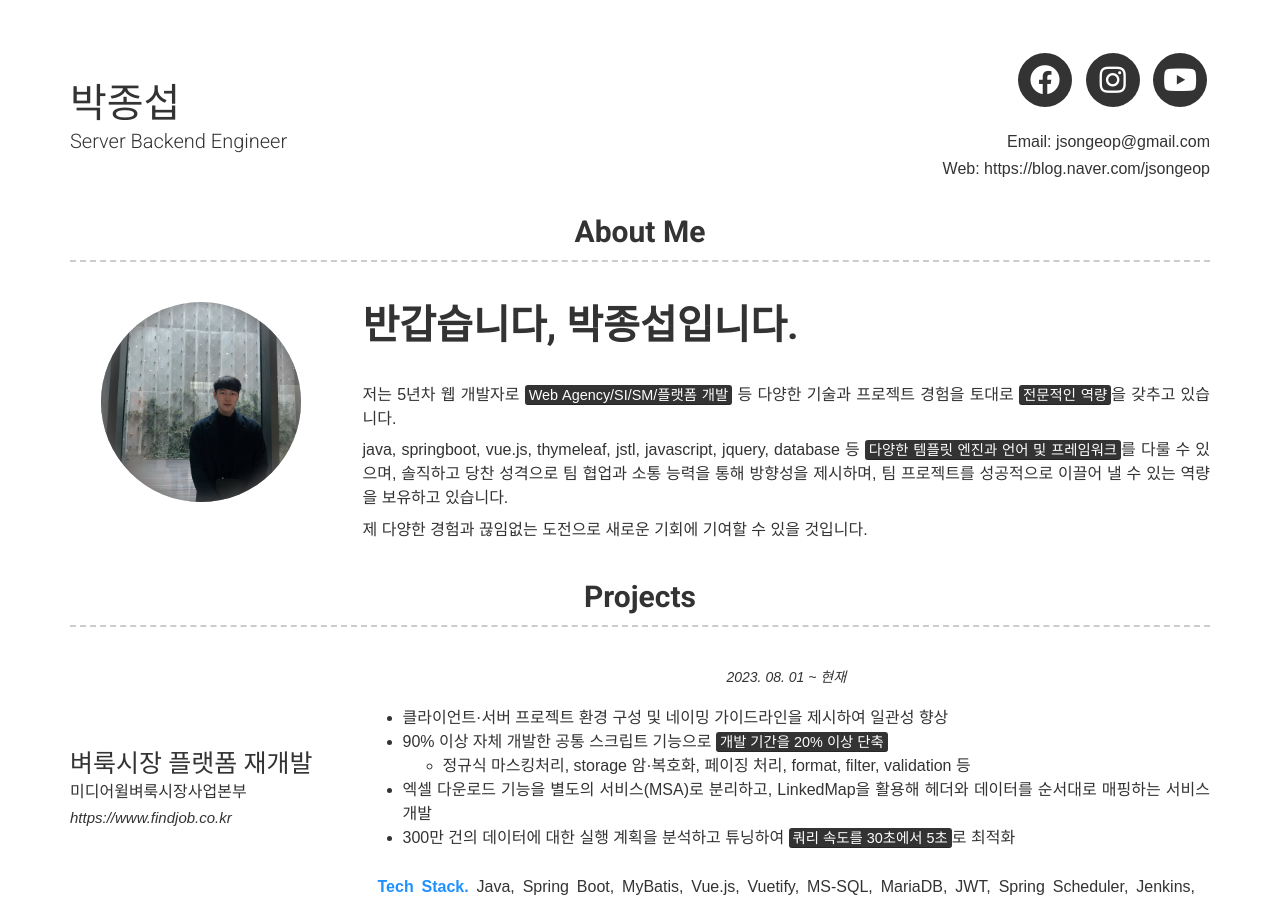
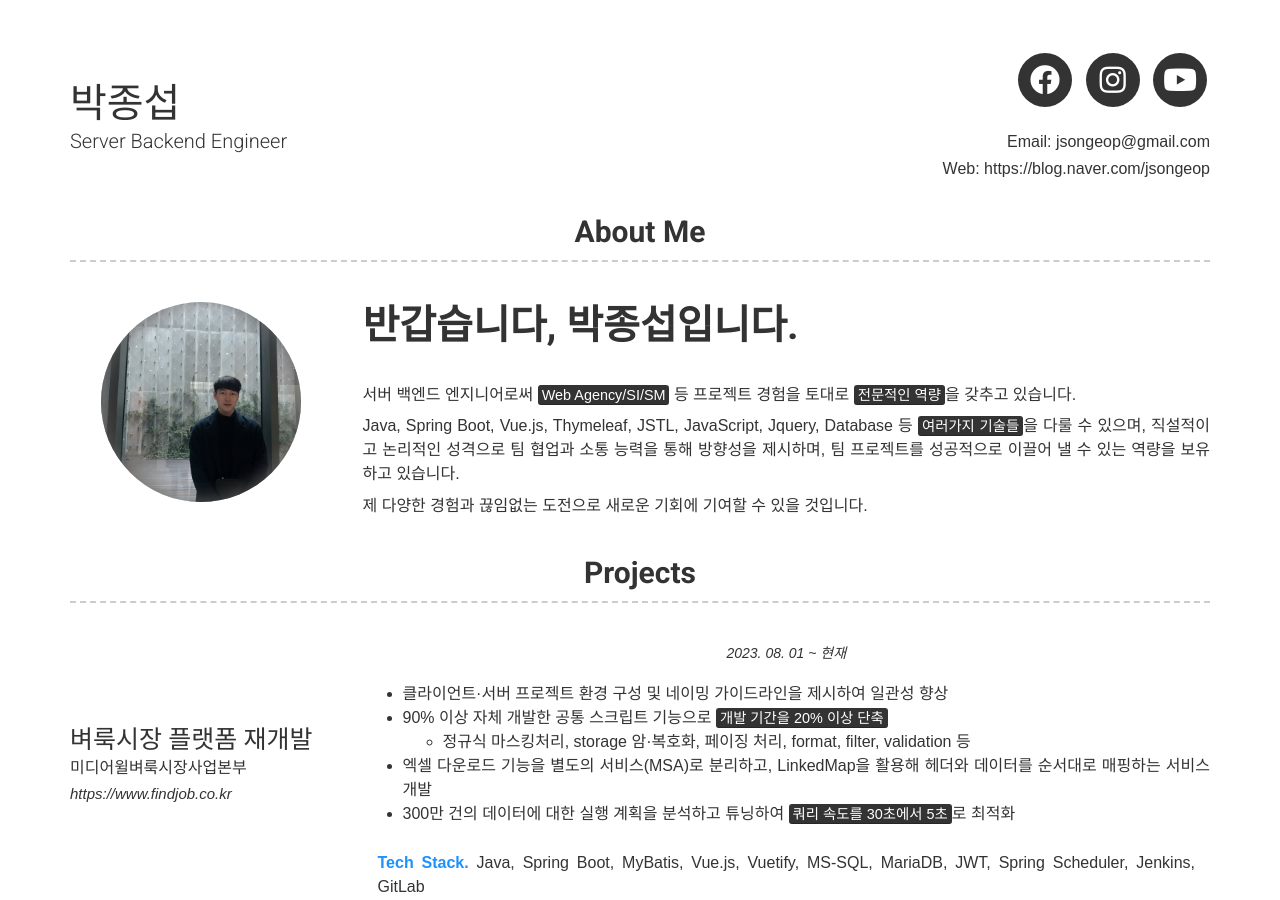
Before and after one commit to jongseop-park/jongseop-park.github.io, a Jekyll site: the page built from index.md, in a window 1280 px wide and 900 px high. Built offline with Jekyll 4.4.1, drawn with Linux system fonts in a browser that asks for light colours; nearby versions of some CDN libraries; some web fonts are replaced.

Commit message:
Update _config.yml

```diff
--- a/_config.yml
+++ b/_config.yml
@@ -53,10 +53,10 @@ about_profile_image: images/profile.jpg
 about_content: | # this will include new lines to allow paragraphs
   <h1><b>반갑습니다, 박종섭입니다.</b></h1><br/>
 
-  저는 5년차 웹 개발자로 <mark>Web Agency/SI/SM/플랫폼 개발</mark> 등 다양한 기술과 프로젝트 경험을 토대로 <mark>전문적인 역량</mark>을 갖추고 있습니다.<br/>
+  서버 백엔드 엔지니어로써 <mark>Web Agency/SI/SM</mark> 등 프로젝트 경험을 토대로 <mark>전문적인 역량</mark>을 갖추고 있습니다.<br/>
 
-  java, springboot, vue.js, thymeleaf, jstl, javascript, jquery, database 등 <mark>다양한 템플릿 엔진과 언어 및 프레임워크</mark>를 다룰 수 있으며,
-  솔직하고 당찬 성격으로 팀 협업과 소통 능력을 통해 방향성을 제시하며, 팀 프로젝트를 성공적으로 이끌어 낼 수 있는 역량을 보유하고 있습니다.<br/>
+  Java, Spring Boot, Vue.js, Thymeleaf, JSTL, JavaScript, Jquery, Database 등 <mark>여러가지 기술들</mark>을 다룰 수 있으며,
+  직설적이고 논리적인 성격으로 팀 협업과 소통 능력을 통해 방향성을 제시하며, 팀 프로젝트를 성공적으로 이끌어 낼 수 있는 역량을 보유하고 있습니다.<br/>
 
   제 다양한 경험과 끊임없는 도전으로 새로운 기회에 기여할 수 있을 것입니다.
 
```
